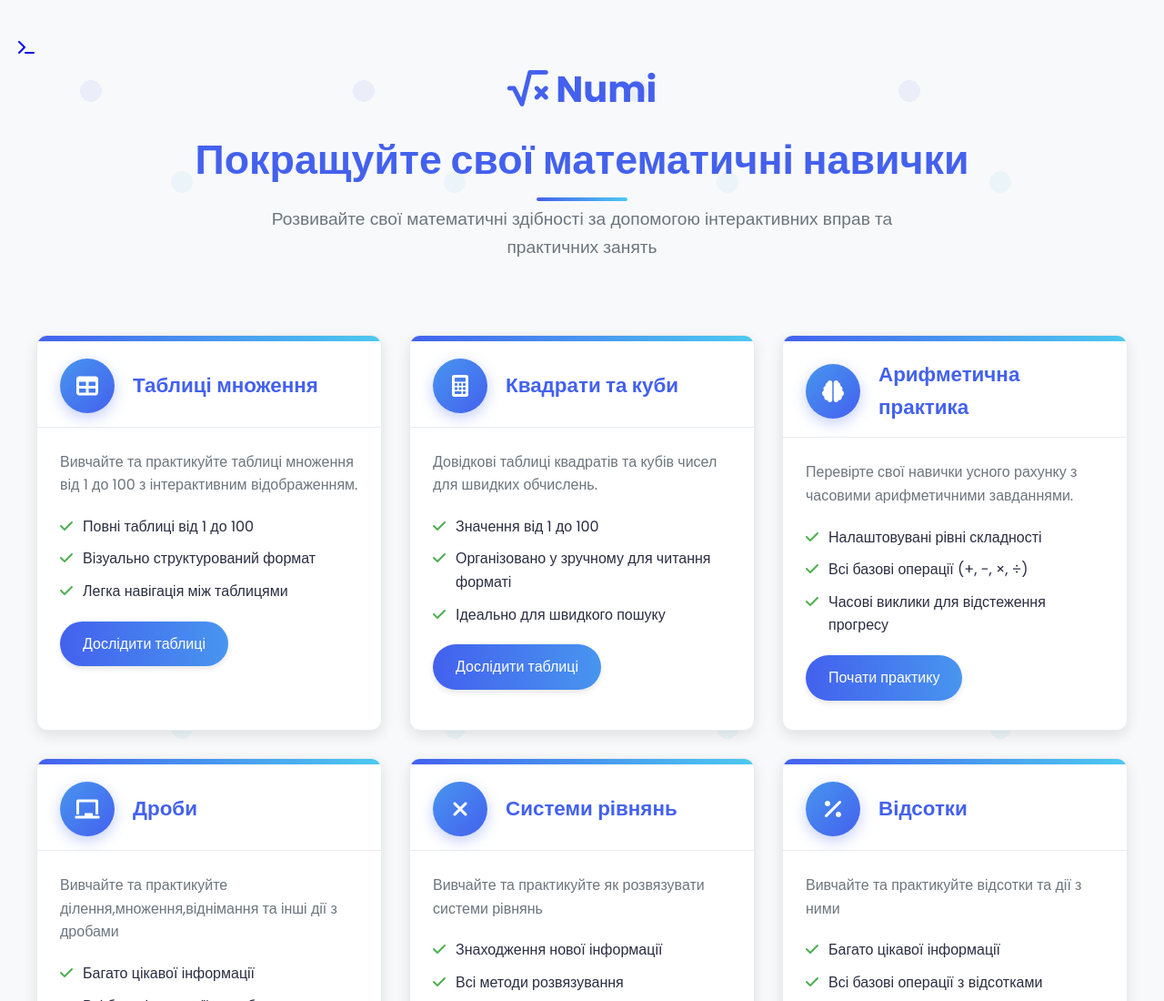
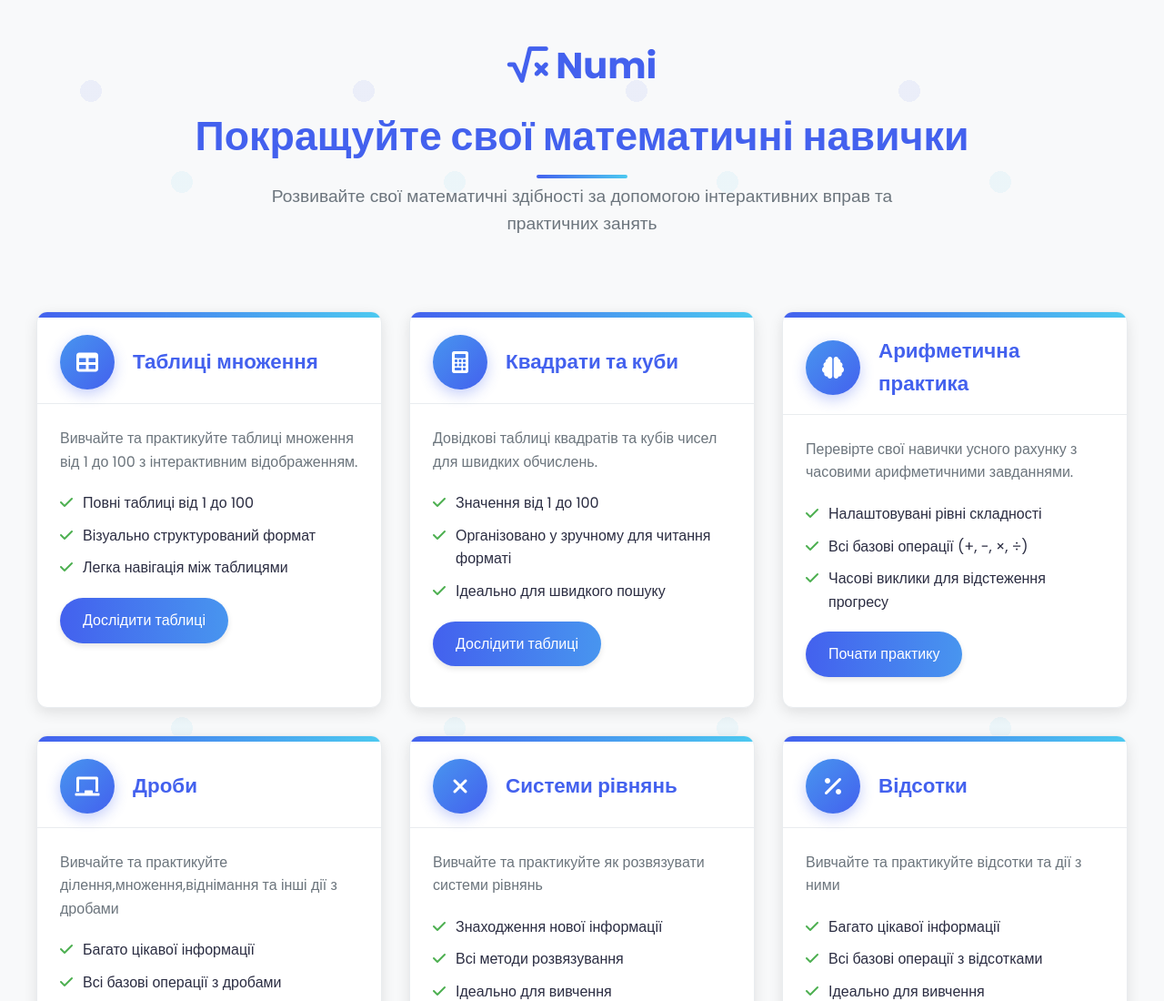
Before and after one commit to papanya02/Numi, a plain HTML site: page index.html in a window 1280 px wide. Shown: the top 1100 px of the page at 91% size. Drawn offline with Linux system fonts and the light colour scheme.

Commit message:
Update index.html

```diff
--- a/index.html
+++ b/index.html
@@ -6,9 +6,6 @@
     <title>Numi - Покращуйте свої математичні навички</title>
     <link rel="stylesheet" href="https://fonts.googleapis.com/css2?family=Poppins:wght@300;400;500;600;700&display=swap">
     <link rel="stylesheet" href="https://cdnjs.cloudflare.com/ajax/libs/font-awesome/6.0.0/css/all.min.css">
-    <a href="pages/CodeSpace.html" class="code-button" title="Code Space">
-  <i class="fas fa-terminal"></i>
-</a>
     <style>
         :root {
             --primary-color: #4361ee;
```
